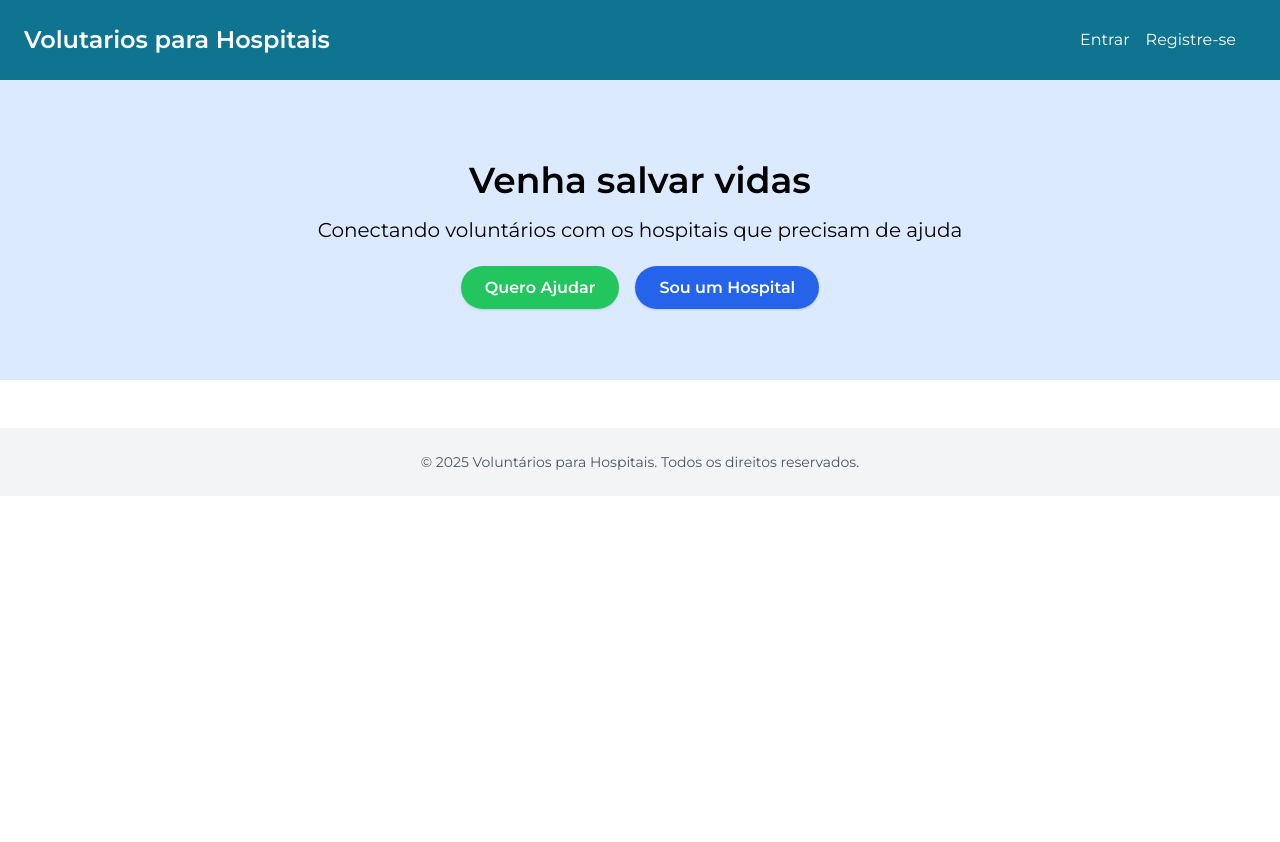
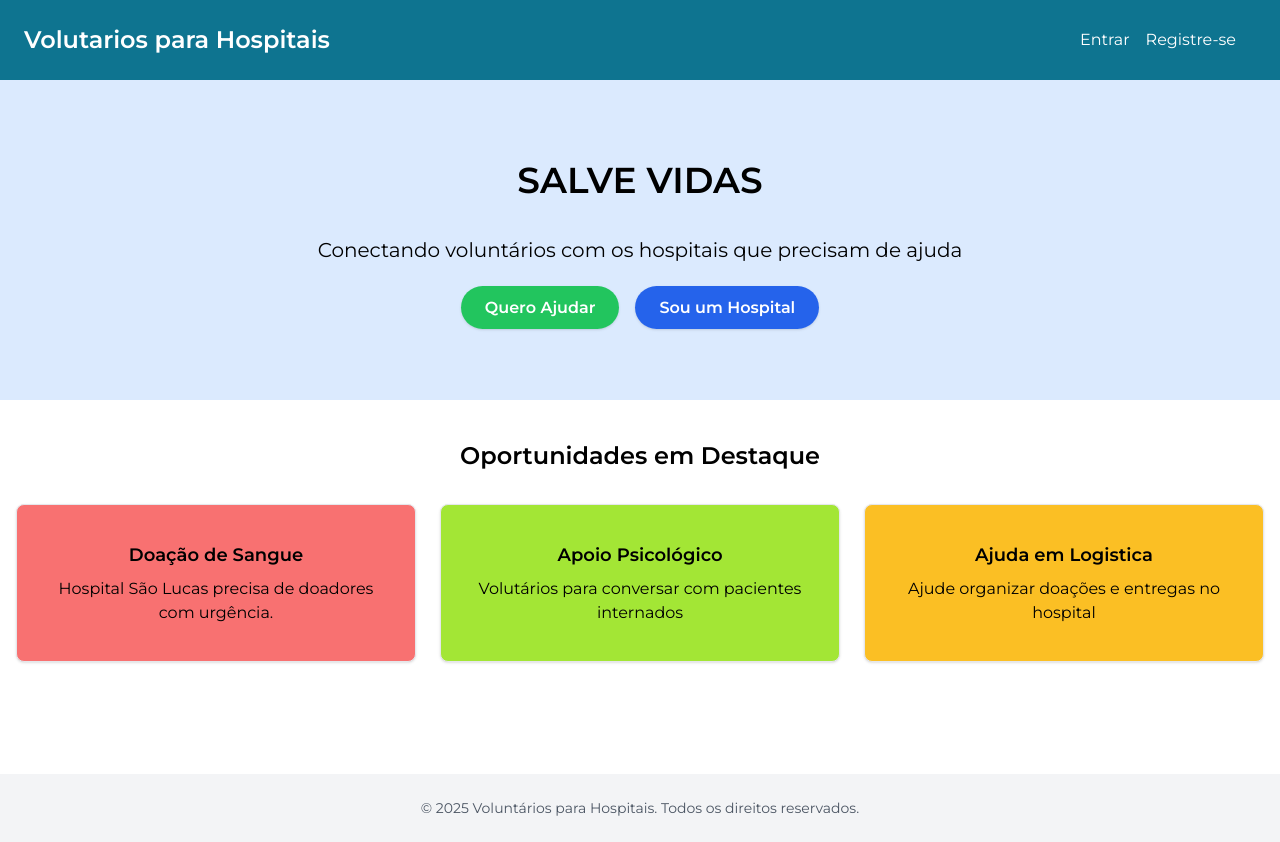
Before and after one commit to diogo-lima-flooxai/diogo-lima-flooxai-HospitalVolunteers-frontend, a React (Create React App) app: page / in a window 1280 px wide. Before the commit the page ends 800 px from the top, so only its background shows below. Built offline with nearby package versions, Linux system fonts and the light colour scheme.

Commit message:
feat: add opportunity list component for users

```diff
--- a/src/Components/Cards/Card.jsx
+++ b/src/Components/Cards/Card.jsx
@@ -4,7 +4,7 @@ import { Link } from 'react-router-dom'
 const Card = () => (
     //card to get the volunteer's attention
   <section className="bg-blue-100 py-20 text-center">
-    <h2 className="text-4xl font-bold mb-4">Venha salvar vidas</h2>
+    <h2 className="text-4xl font-bold mb-9 ">SALVE VIDAS</h2>
     <p className="text-xl mb-8">Conectando voluntários com os hospitais que precisam de ajuda</p>
     <div className="space-x-4">
         <Link to='/voluntário' className="bg-green-500 hover:bg-green-600 font-bold text-white px-6 py-3 rounded-full shadow">
--- /dev/null
+++ b/src/Components/Cards/ListOpportunities.jsx
@@ -0,0 +1,26 @@
+import React from "react";
+
+//list of vacancies available to any user
+const ListOpportunities = () => (
+  <section className="container  mx-auto py-16 px-4">
+    <h3 className=" text-2xl font-bold text-center mb-8 -mt-6">
+      Oportunidades em Destaque
+    </h3>
+    <div className="text-center grid grid-cols-1 md:grid-cols-3 gap-6">
+      <div className="p-9 bg-red-400 border rounded-lg shadow">
+        <h4 className="font-bold text-lg mb-2">Doação de Sangue</h4>
+        <p>Hospital São Lucas precisa de doadores com urgência.</p>
+      </div>
+      <div className="p-9 bg-lime-400 border rounded-lg shadow">
+        <h4 className="font-bold text-lg mb-2">Apoio Psicológico</h4>
+        <p>Volutários para conversar com pacientes internados</p>
+      </div>
+      <div className="p-9 bg-amber-400 border rounded-lg shadow">
+        <h4 className="font-bold text-lg mb-2">Ajuda em Logistica</h4>
+        <p>Ajude organizar doações e entregas no hospital</p>
+      </div>
+    </div>
+  </section>
+);
+
+export default ListOpportunities;
--- a/src/Pages/Home/Home.jsx
+++ b/src/Pages/Home/Home.jsx
@@ -1,6 +1,7 @@
 import React from "react";
 import Header from "../../Components/Header/HEader";
 import Card from "../../Components/Cards/Card";
+import ListOpportunities from "../../Components/Cards/ListOpportunities";
 import Footer from "../../Components/Footer/Footer";
 
 const Home = () => {
@@ -8,6 +9,7 @@ const Home = () => {
     <div>
       <Header />
       <Card />
+      <ListOpportunities />
       <Footer />
     </div>
   );
```
